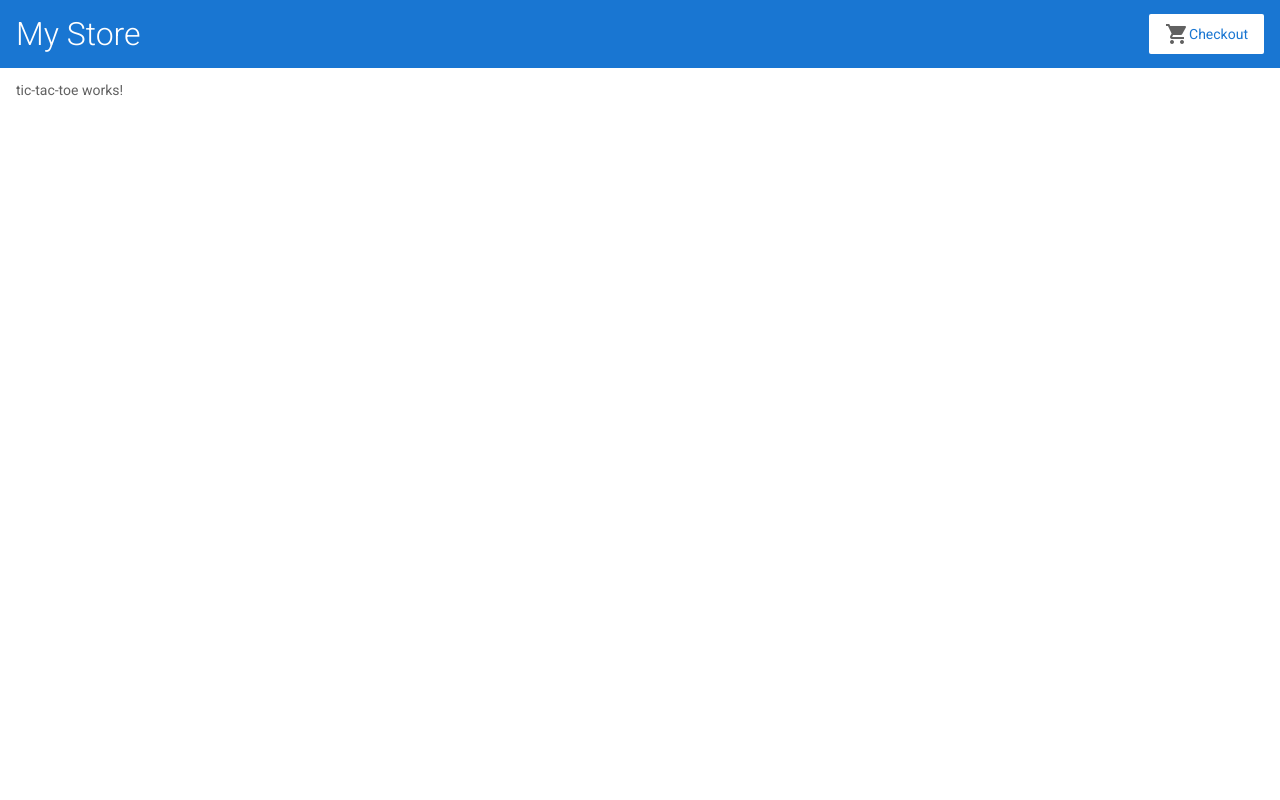
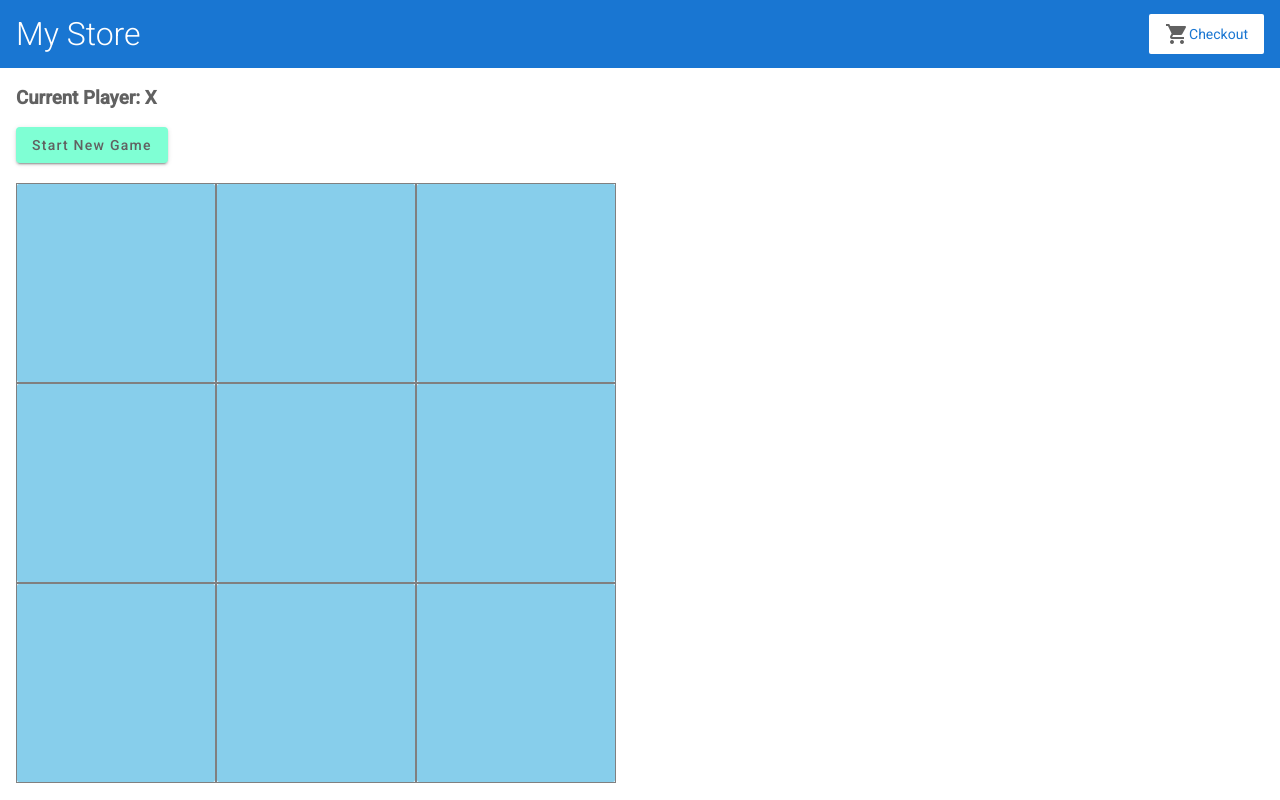
Before and after one commit to Jiuzhou-Wu/Angular-v17-test, an Angular app in the folder angular-v17/: page /tic-tac-toe in a window 1280 px wide. Built offline with nearby package versions, Linux system fonts and the light colour scheme.

Commit message:
added tic-tac-toe game

```diff
--- /dev/null
+++ b/angular-v17/src/app/tic-tac-toe-square/tic-tac-toe-square.component.html
@@ -0,0 +1,3 @@
+<button mat-flat-button (click)="click.emit()" [disabled]="disable">
+    <p>{{val}}</p>
+</button>
--- /dev/null
+++ b/angular-v17/src/app/tic-tac-toe-square/tic-tac-toe-square.component.scss
@@ -0,0 +1,13 @@
+button {
+    background-color: skyblue;
+    height: 100%;
+    width: 100%;
+    display: flex;
+    align-items: center;
+    justify-content: center;
+}
+
+p {
+    font-size: 200px;
+    font-weight: bold;
+}
--- /dev/null
+++ b/angular-v17/src/app/tic-tac-toe-square/tic-tac-toe-square.component.ts
@@ -0,0 +1,20 @@
+import { Component, EventEmitter, Input, Output } from '@angular/core';
+
+@Component({
+  selector: 'app-tic-tac-toe-square',
+  standalone: true,
+  imports: [],
+  templateUrl: './tic-tac-toe-square.component.html',
+  styleUrl: './tic-tac-toe-square.component.scss'
+})
+export class TicTacToeSquareComponent {
+
+  @Input()
+  val: string| null;
+
+  @Input()
+  disable: string| null;
+
+  @Output()
+  click = new EventEmitter();
+}
--- a/angular-v17/src/app/tic-tac-toe/tic-tac-toe.component.html
+++ b/angular-v17/src/app/tic-tac-toe/tic-tac-toe.component.html
@@ -1 +1,13 @@
-<p>tic-tac-toe works!</p>
+<h3>Current Player: {{player}}</h3>
+
+<button mat-raised-button (click)="newGame()">Start New Game</button>
+
+@if (winner) {
+    <h2>Player {{winner}} won the game!!!</h2>
+}
+
+<main style="margin-top: 20px;">
+    @for (val of squares; track val; let i=$index) {
+        <app-tic-tac-toe-square [val]="val" [disable]="winner" (click)="makeMove(i)"></app-tic-tac-toe-square>
+    }
+</main>
--- a/angular-v17/src/app/tic-tac-toe/tic-tac-toe.component.scss
+++ b/angular-v17/src/app/tic-tac-toe/tic-tac-toe.component.scss
@@ -0,0 +1,16 @@
+:host::ng-deep {
+    .mat-mdc-raised-button:not(:disabled) {
+        background-color: aquamarine;
+    }
+}
+
+main {
+    display: grid;
+    grid-template-columns: 200px 200px 200px;
+    grid-gap: 0px;
+}
+
+app-tic-tac-toe-square {
+    border: 1px gray solid;
+    height: 200px;
+}
--- a/angular-v17/src/app/tic-tac-toe/tic-tac-toe.component.ts
+++ b/angular-v17/src/app/tic-tac-toe/tic-tac-toe.component.ts
@@ -1,12 +1,61 @@
-import { Component } from '@angular/core';
+import { Component, OnInit } from '@angular/core';
+import { MatButtonModule } from '@angular/material/button';
+import { TicTacToeSquareComponent } from '../tic-tac-toe-square/tic-tac-toe-square.component';
 
 @Component({
   selector: 'app-tic-tac-toe',
   standalone: true,
-  imports: [],
+  imports: [ MatButtonModule, TicTacToeSquareComponent ],
   templateUrl: './tic-tac-toe.component.html',
   styleUrl: './tic-tac-toe.component.scss'
 })
-export class TicTacToeComponent {
+export class TicTacToeComponent implements OnInit {
 
+  squares: any[];
+  xIsNext: boolean;
+  winner: string | null;
+
+  ngOnInit(): void {
+    this.newGame();
+  }
+
+  newGame() {
+    this.squares = Array(9).fill(null);
+    this.winner = null;
+    this.xIsNext = true;
+  }
+
+  get player() {
+    return this.xIsNext ? 'X' : 'O';
+  }
+
+  makeMove(idx: number) {
+    if(!this.squares[idx]) {
+      this.squares.splice(idx, 1, this.player);
+      this.xIsNext = !this.xIsNext;
+    }
+
+    this.winner = this.calculateWinner();
+  }
+
+  calculateWinner() {
+    const lines = [
+      [0,1,2],
+      [3,4,5],
+      [6,7,8],
+      [0,3,6],
+      [1,4,7],
+      [2,5,8],
+      [0,4,8],
+      [2,4,6],
+    ];
+
+    for(let i=0; i<lines.length; i++) {
+      const [a,b,c] = lines[i];
+      if (this.squares[a] && this.squares[a] === this.squares[b] && this.squares[a] === this.squares[c]) {
+        return this.squares[c];
+      }
+    }
+    return null;
+  }
 }
--- a/angular-v17/tsconfig.json
+++ b/angular-v17/tsconfig.json
@@ -2,6 +2,7 @@
 {
   "compileOnSave": false,
   "compilerOptions": {
+    "strictPropertyInitialization": false,
     "outDir": "./dist/out-tsc",
     "strict": true,
     "noImplicitOverride": true,
```
Also changed, not shown: 1 other file (tests, documents, lock files or other folders).
